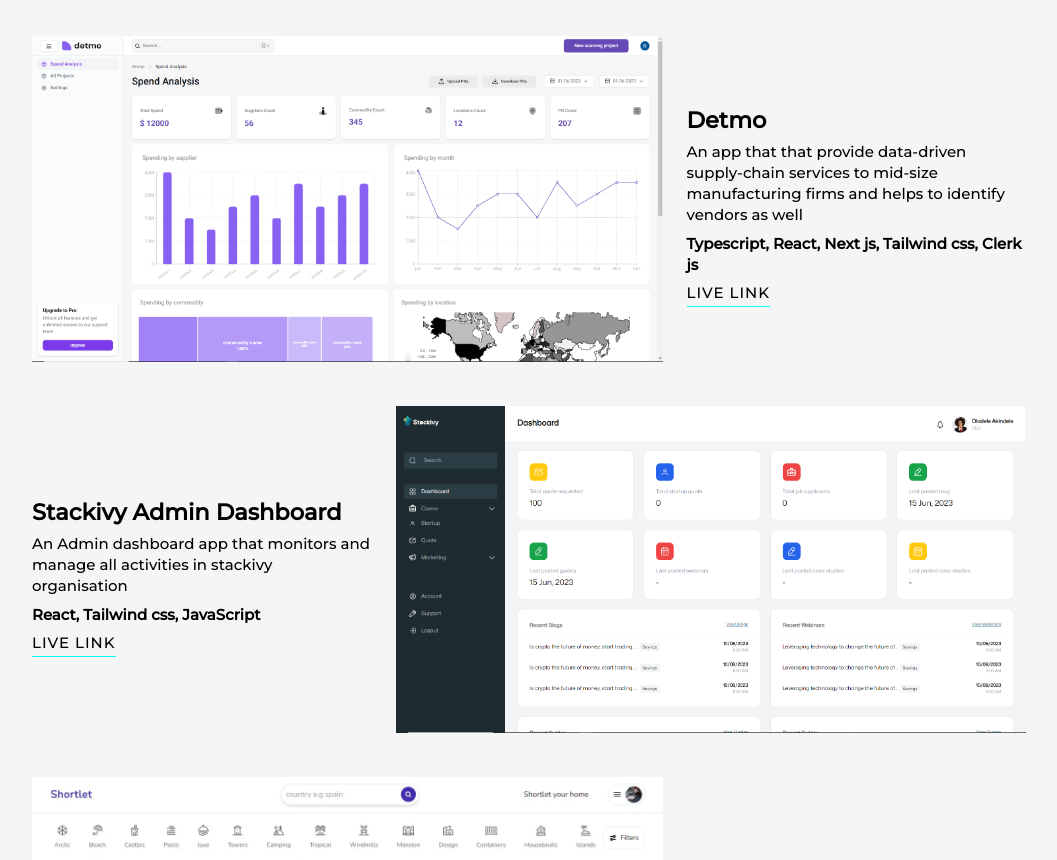
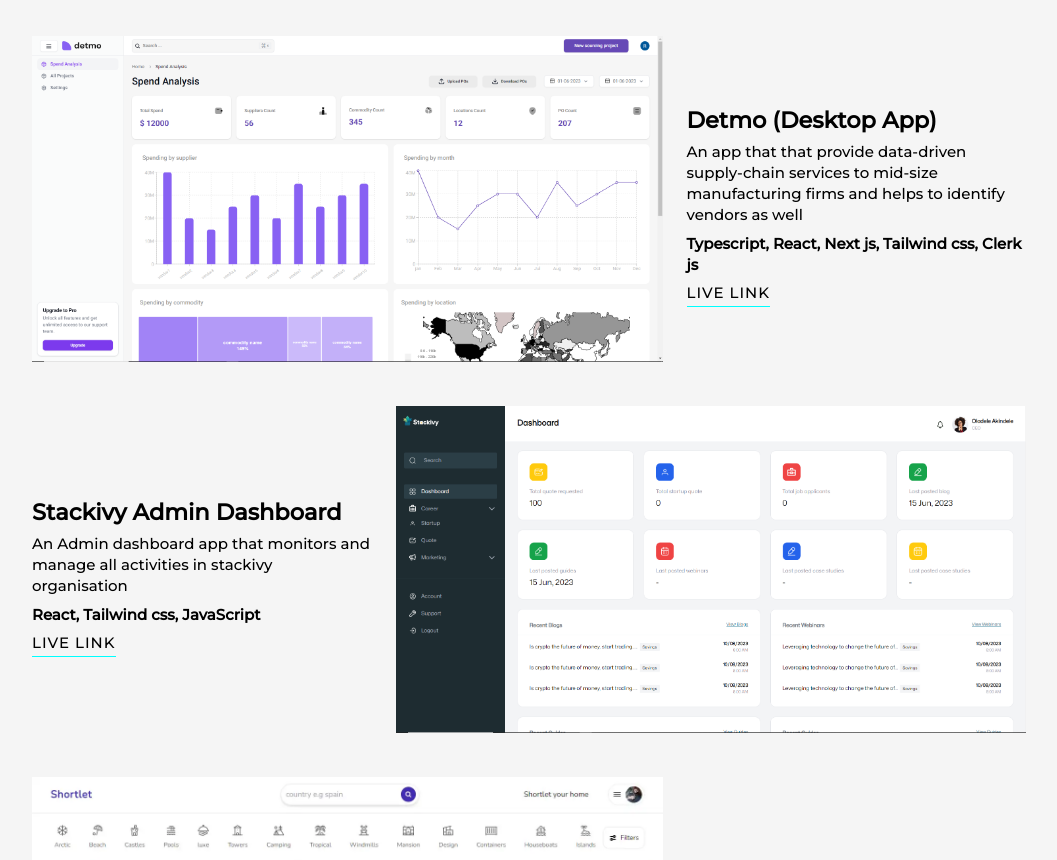
Before and after one commit to remilekun-hub/remilekun1, a Next.js app: page / in a window 1280 px wide. Shown: the part 1499-2359 px from the top of the page, without its empty margins (111-1168 px from the left). Built offline with nearby package versions, Linux system fonts and the light colour scheme.

Commit message:
detmo title update

```diff
--- a/components/ProjectsSection.js
+++ b/components/ProjectsSection.js
@@ -26,7 +26,7 @@
 				<div className="bottom">
 					<Project
 						src={detmo}
-						name={"Detmo"}
+						name={"Detmo (Desktop App)"}
 						link={"https://detmo-ruby.vercel.app/"}
 						tech={[
 							"Typescript, React, Next js",
@@ -41,15 +41,11 @@
 						src={stackivy}
 						name={"Stackivy Admin Dashboard"}
 						link={"https://stackivyadmin2.netlify.app/"}
-						tech={[
-							"React",
-							"Tailwind css",
-							"JavaScript",
-						]}
+						tech={["React", "Tailwind css", "JavaScript"]}
 						subtitle={
 							"An Admin dashboard app that monitors and manage all activities in stackivy organisation"
 						}
-            order
+						order
 					/>
 
 					<Project
```
